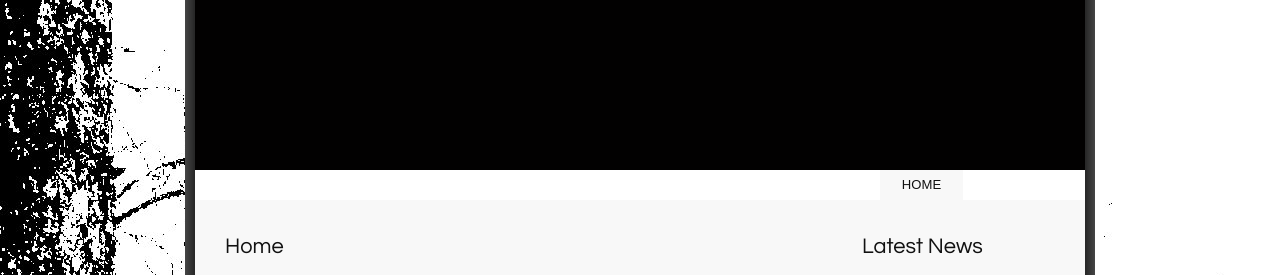
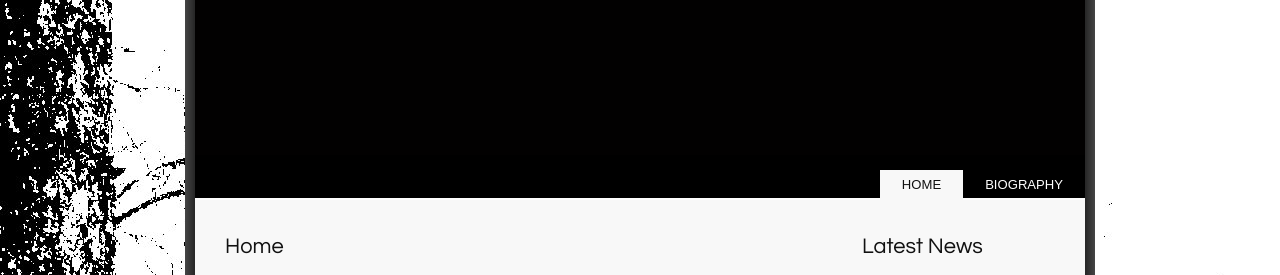
Before and after one commit to creperumband666/creperumband666.github.io, a plain HTML site: page index.html in a window 1280 px wide. Shown: the top 275 px of the page. Drawn offline with Linux system fonts and the light colour scheme.

Commit message:
Update style.css

```diff
--- a/style.css
+++ b/style.css
@@ -122,7 +122,7 @@ ol li
   position: relative;
   z-index: 1;
   float: right;
-  color:#000000}
+  background-color:#000000}
 
 ul#menu
 { float: right;
```
